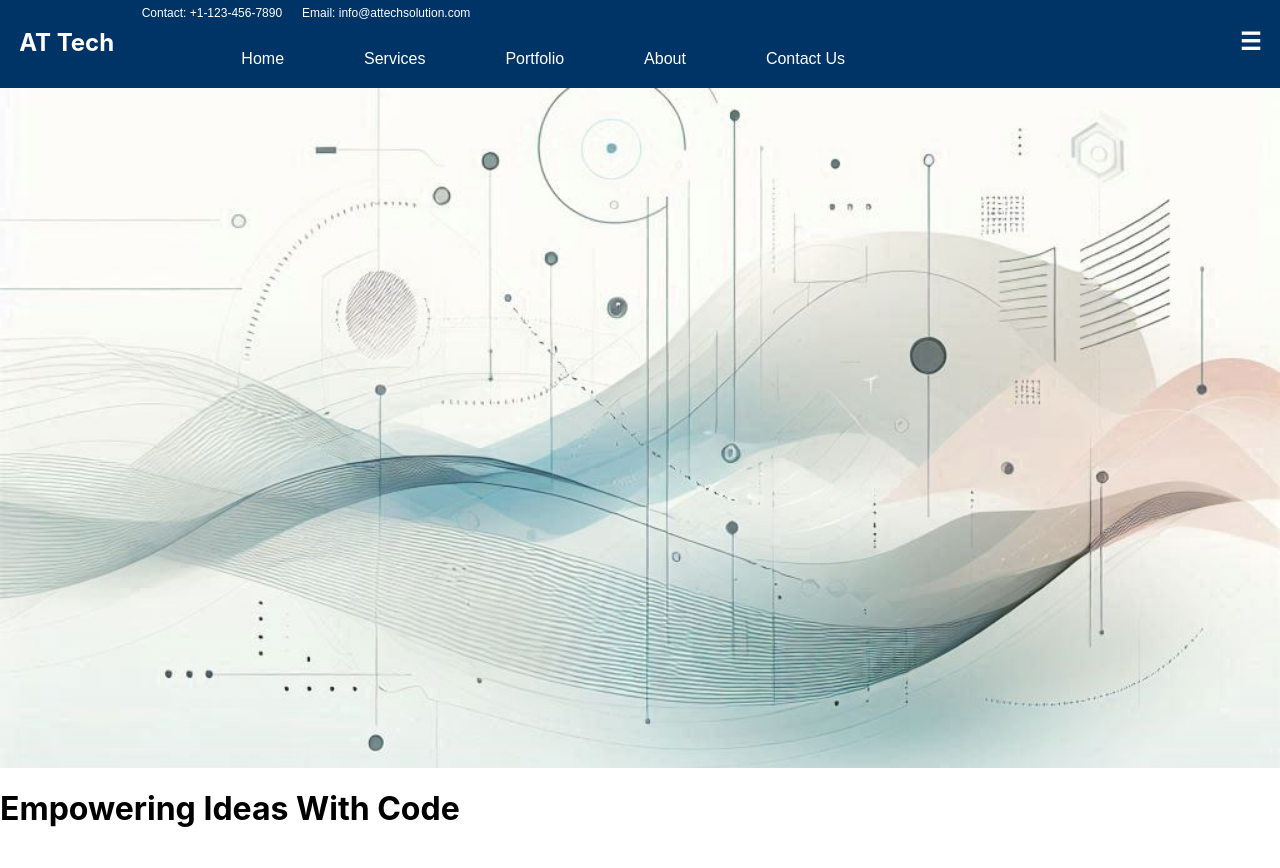
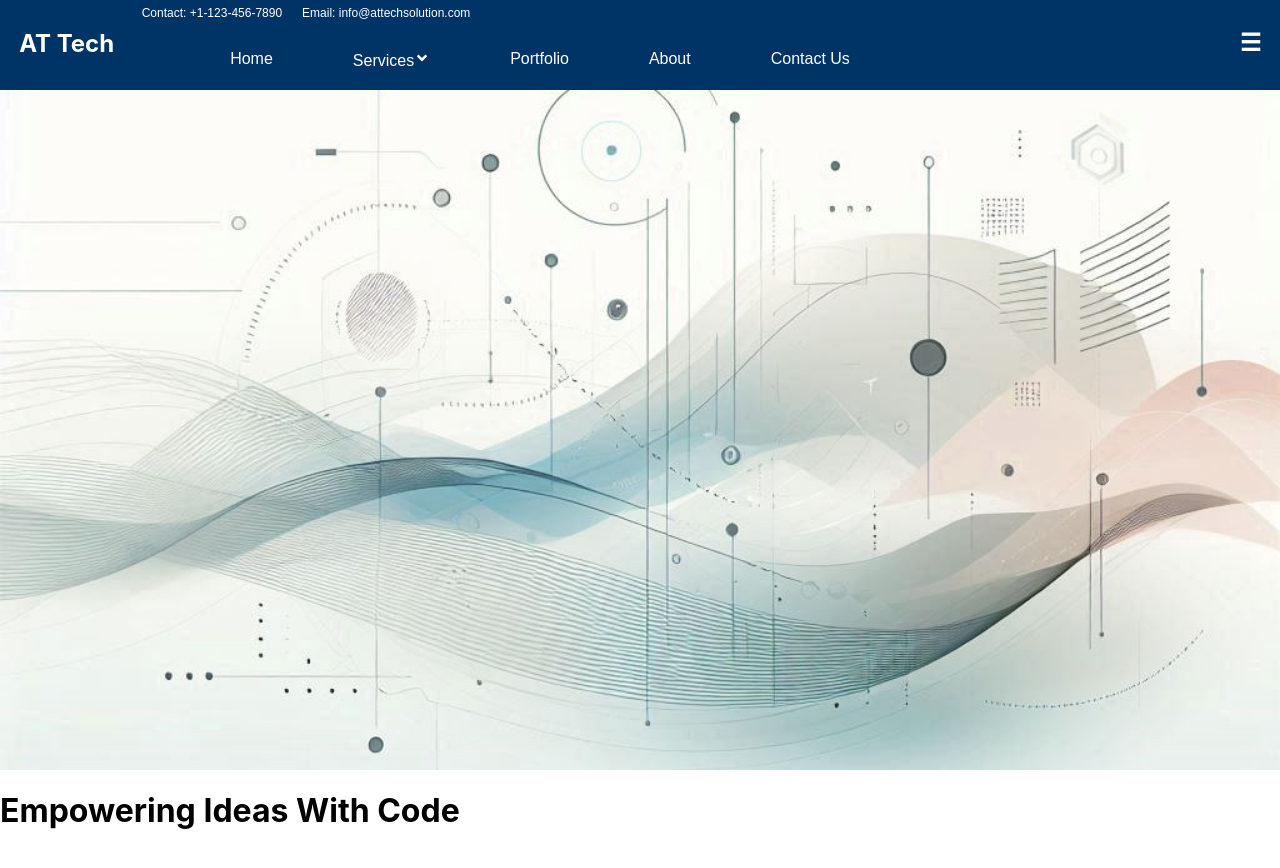
Before and after one commit to ttewabe/at-tech-solution-web, a React (Create React App) app in the folder frontend/: page / in a window 1280 px wide. Shown: the top 868 px of the page. Built offline with nearby package versions, Linux system fonts and the light colour scheme.

Commit message:
improve the hover detail menu logic

```diff
--- a/frontend/src/header/Header.tsx
+++ b/frontend/src/header/Header.tsx
@@ -11,6 +11,7 @@ import {
 } from './Header.style';
 import DropdownMenuComponent from '../components/dropdownMenuComponent/DropdownMenuComponent';
 import MenuDetails from '../components/menuDetails/MenuDetails';
+import {FaAngleDown} from 'react-icons/fa';
 
 export const Header: React.FC = () => {
     const [isMenuOpen, setMenuOpen] = useState<boolean>(false);
@@ -25,7 +26,7 @@ export const Header: React.FC = () => {
     };
 
     return (
-        <HeaderContainer>
+        <HeaderContainer onMouseLeave={() => setMenuDetailsOpen(false)}>
             <Logo>AT Tech</Logo>
             <HeaderMainLine>
                 <ContactInfo>
@@ -36,9 +37,9 @@ export const Header: React.FC = () => {
                     <HeaderNavitems>
                         <span>Home</span>
                         <span
-                            onMouseEnter={() => setMenuDetailsOpen(true)}
-                            onMouseLeave={() => setMenuDetailsOpen(false)}>
+                            onMouseEnter={() => setMenuDetailsOpen(true)}>
                             Services
+                            <FaAngleDown/>
                         </span>
                         <span>Portfolio</span>
                         <span>About</span>
@@ -50,7 +51,7 @@ export const Header: React.FC = () => {
                 <HamburgerButton onClick={toggleMenu}>☰</HamburgerButton>
                 {isMenuOpen && <DropdownMenuComponent setMenuOpen={setMenuOpen} />}
             </HamburgerContainer>
-            {isMenuDetailsOpen && <MenuDetails />}
+            {isMenuDetailsOpen && <MenuDetails setMenuDetailsOpen={setMenuDetailsOpen}/>}
         </HeaderContainer>
     );
 };
```
